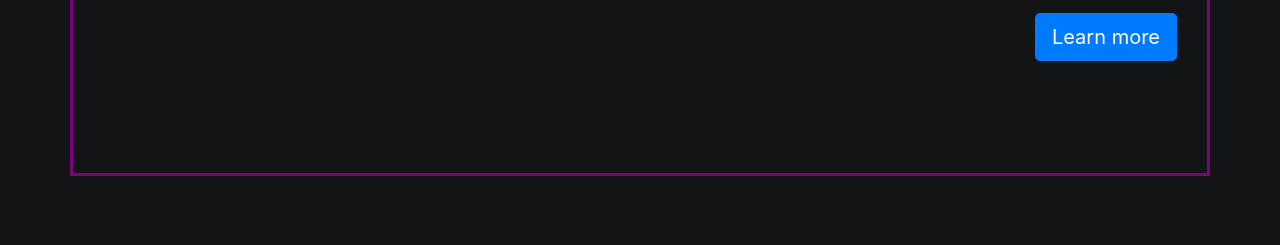
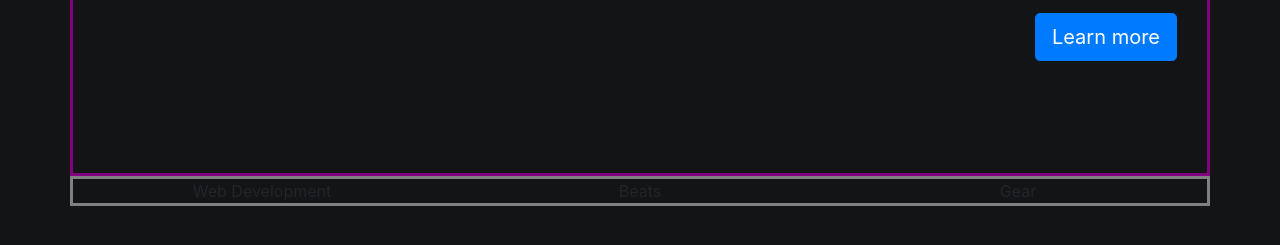
Before and after one commit to ekfitz/destructodon, a plain HTML site: page Destructodon June 16/index.html in a window 1280 px wide. Shown: the part 231-476 px from the top of the page. Drawn offline with nearby package versions, Linux system fonts and the light colour scheme.

Commit message:
Created grid below jumbotron
Three columns for main selling content

```diff
--- a/Destructodon June 16/custom styles.css
+++ b/Destructodon June 16/custom styles.css
@@ -13,3 +13,9 @@ body {
   background-color: transparent;
   color: white;
 }
+
+.first-table {
+  position: relative;
+  text-align: center;
+  border: solid grey;
+}
--- a/Destructodon June 16/index.html
+++ b/Destructodon June 16/index.html
@@ -46,6 +46,19 @@
         </div>
       </div>
 
+      <div class="container first-table">
+        <div class="row">
+          <div class="col-sm">
+            Web Development
+          </div>
+          <div class="col-sm">
+            Beats
+          </div>
+          <div class="col-sm">
+            Gear
+          </div>
+        </div>
+      </div>
 
     <!-- Optional JavaScript -->
     <!-- jQuery first, then Popper.js, then Bootstrap JS -->
```
